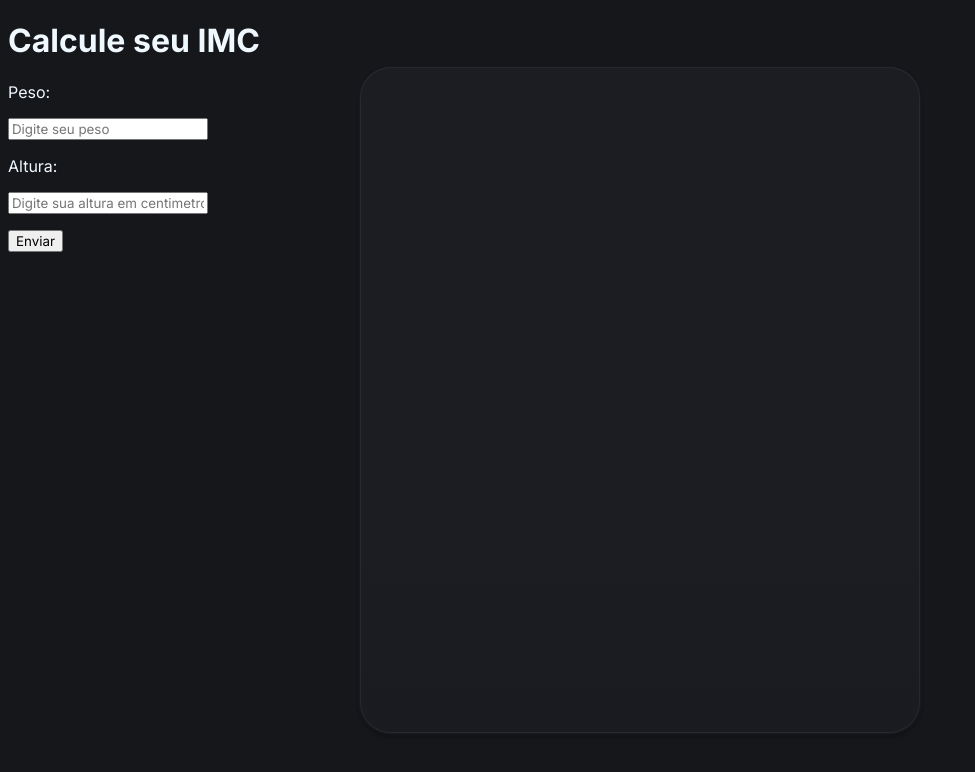
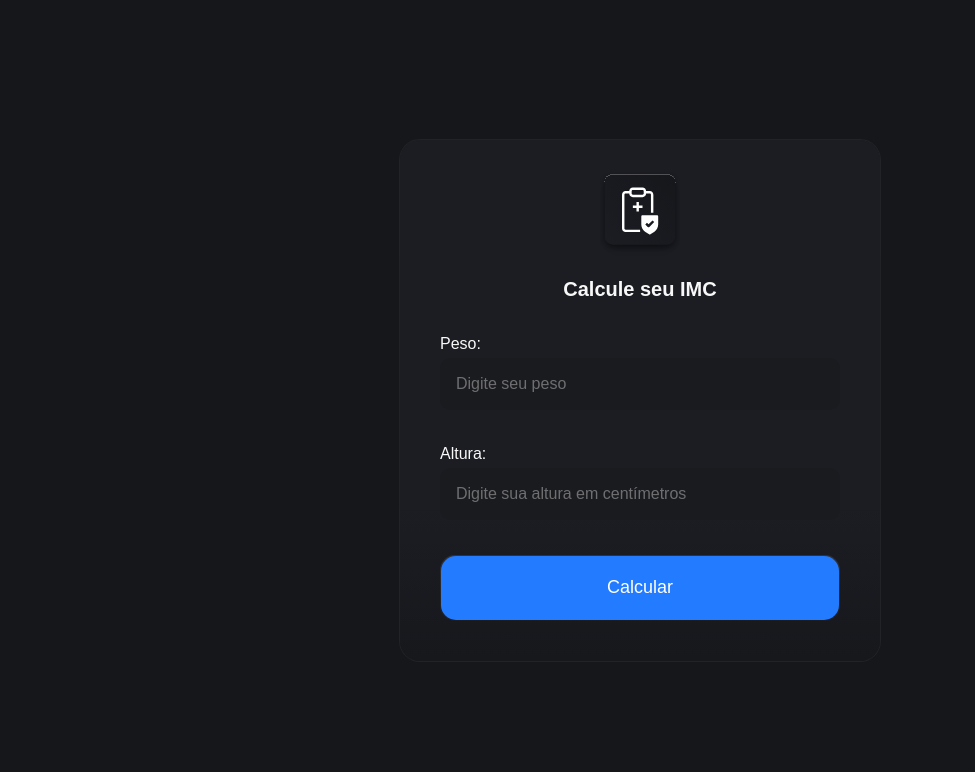
Before and after one commit to gabreoo/IMC-Calculator, a plain HTML site: page index.html in a window 1280 px wide. Shown: the whole page, without its empty margins (0-975 px from the left). Drawn offline with Linux system fonts and the light colour scheme.

Commit message:
layout finalizado

```diff
--- a/index.html
+++ b/index.html
@@ -4,19 +4,41 @@
     <meta charset="UTF-8" />
     <meta name="viewport" content="width=device-width, initial-scale=1.0" />
     <title>Calculadora de IMC</title>
-    <link rel="preconnect" href="https://fonts.googleapis.com">
-    <link rel="preconnect" href="https://fonts.gstatic.com" crossorigin>
-    <link href="https://fonts.googleapis.com/css2?family=Inter:ital,opsz,wght@0,14..32,100..900;1,14..32,100..900&display=swap" rel="stylesheet">
-    <link rel="stylesheet" href="style.css"/>
+    <link rel="preconnect" href="https://fonts.googleapis.com" />
+    <link rel="preconnect" href="https://fonts.gstatic.com" crossorigin />
+    <link
+      href="https://fonts.googleapis.com/css2?family=Inter:ital,opsz,wght@0,14..32,100..900;1,14..32,100..900&display=swap"
+      rel="stylesheet"
+    />
+    <link rel="stylesheet" href="style.css" />
   </head>
   <body>
-    <div id="retangulo"></div>
-    <h1>Calcule seu IMC</h1>
-    <form action="" method="get" class="form">
-    <p>Peso:</p><input class="peso" type="text" value="" placeholder="Digite seu peso"></p>
-    </form>
-    <p>Altura:</p><input class="peso" type="text" value="" placeholder="Digite sua altura em centimetros"></p>
-    <button type="submit">Enviar</button>
-    </form>
+    <div class="container">
+      <div class="card">
+        <div class="icon-wrapper">
+          <img src="assets/logo.svg" alt="Ícone de saúde" />
+        </div>
+        <h2>Calcule seu IMC</h2>
+
+        <form class="form">
+          <div class="campo">
+            <label for="peso">Peso:</label>
+            <input id="peso" type="text" placeholder="Digite seu peso" />
+          </div>
+          <div class="campo">
+            <label for="altura">Altura:</label>
+            <input
+              id="altura"
+              type="text"
+              placeholder="Digite sua altura em centímetros"
+            />
+          </div>
+
+          <div class="botao-wrapper">
+            <button type="submit">Calcular</button>
+          </div>
+        </form>
+      </div>
+    </div>
   </body>
 </html>
--- a/style.css
+++ b/style.css
@@ -1,35 +1,108 @@
-* {
-  font-family: "Inter", sans-serif;
-  font-optical-sizing: auto;
-  font-style: normal;
+body {
+  margin: 0;
+  font-family: Arial, sans-serif;
+  background-color: #16171b;
+  color: rgb(248, 248, 248);
 }
 
-body {
-  background-color: #16171b;
+.container {
+  display: flex;
+  justify-content: center;
+  align-items: center;
+  height: 100vh;
 }
-p, h1 {
-  color: aliceblue;
+.form input:focus {
+  outline: none; /* remove o contorno padrão */
+  border: 1px solid #237BFF; /* ou qualquer cor que quiser */
+  box-shadow: 0 0 0 2px rgba(35, 123, 255, 0.3); /* opcional: efeito de foco suave */
+}
+.card {
+  width: 400px;
+  padding: 40px;
+  border-radius: 20px;
+  background: linear-gradient(180deg, #1C1D23 70%, #16181C 100%);
+  box-shadow: 0 0 0 1px rgba(255, 255, 255, 0.05);
+  text-align: center;
+}
+.icon-wrapper img {
+  width: 80px;
+  height: 80px;
+
+}
+.icon-wrapper {
+  background-color: #0f0f10;
+  width: 64px;
+  height: 64px;
+  margin: 0 auto 20px;
+  border-radius: 12px;
+  display: flex;
+  align-items: center;
+  justify-content: center;
+  box-shadow: 0 4px 8px rgba(0,0,0,0.2);
 }
 
+h2 {
+  margin-top: 34px;
+  margin-bottom: 34px;
+  font-size: 20px;
+}
 
+.form {
+  display: flex;
+  flex-direction: column;
+  gap: 35px;
+  text-align: left;
+}
 
-#retangulo {
-  position: absolute;      /* ou `fixed` se preferir fixar à viewport */
-  top: 50%;
-  left: 50%;
-  transform: translate(-50%, -50%);
-  border-radius: 0%;
-  margin: 0px;
+.campo {
+  display: flex;
+  flex-direction: column;
+  gap: 5px;
 }
-#retangulo {
-  width: 558px;
-  height: 664px;
-  flex-shrink: 0;
-  border-radius: 31px;
-  border: 1px solid rgba(255, 255, 255, 0.06);
-  background: linear-gradient(180deg, #1c1d23 71.71%, #16181c 162.7%);
-  box-shadow: 0px 4px 4px 0px rgba(0, 0, 0, 0.25),
-    0px 1px 1px -3px rgba(255, 255, 255, 0.25) inset,
-    0px 1px 2px 0px rgba(60, 64, 67, 0.3),
-    0px 1px 3px 1px rgba(60, 64, 67, 0.15);
+
+.form {
+  display: flex;
+  flex-direction: column;
+  gap: 35px;
+  text-align: left;
 }
+
+.form label {
+  font-size: 16px;
+}
+
+.form input {
+  height: 52px;
+  border-radius: 10px;
+  border: none;
+  padding: 0 16px;
+  background: #1a1b1e;
+  color: white;
+  font-size: 16px;
+}
+
+.form input::placeholder {
+  color: #6F6F72;
+}
+
+.botao-wrapper {
+  padding: 1px;
+  background: linear-gradient(180deg, rgba(255,255,255,0.1), rgba(255,255,255,0.02));
+  border-radius: 15px;
+}
+
+.botao-wrapper button {
+  width: 100%;
+  height: 64px;
+  border: none;
+  border-radius: 15px;
+  background-color: #237BFF;
+  color: white;
+  font-size: 18px;
+  font-weight: 500;
+  cursor: pointer;
+}
+
+.botao-wrapper button:hover {
+  background-color: #3c89fd;
+}
```
Also changed, not shown: assets/logo.svg (added).
